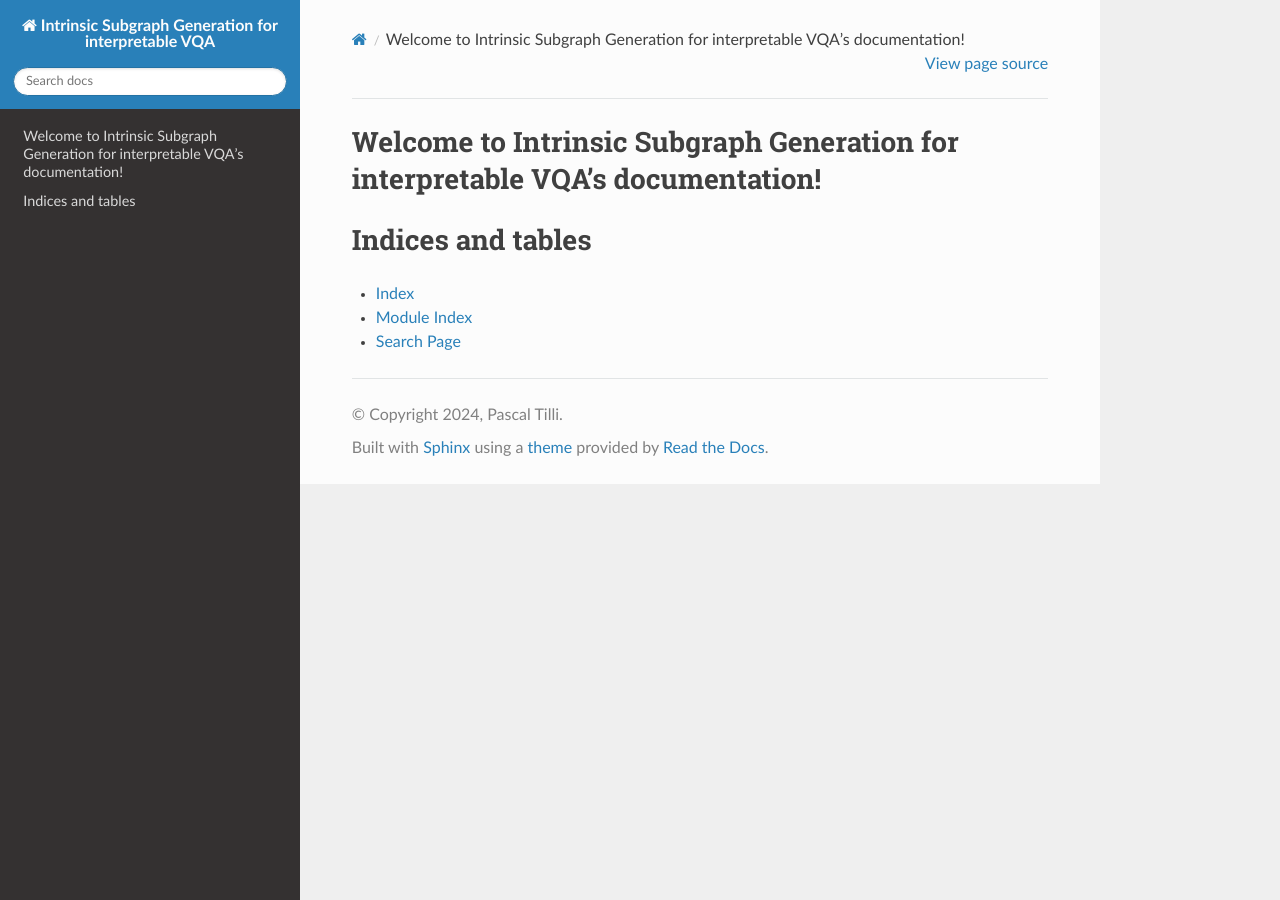
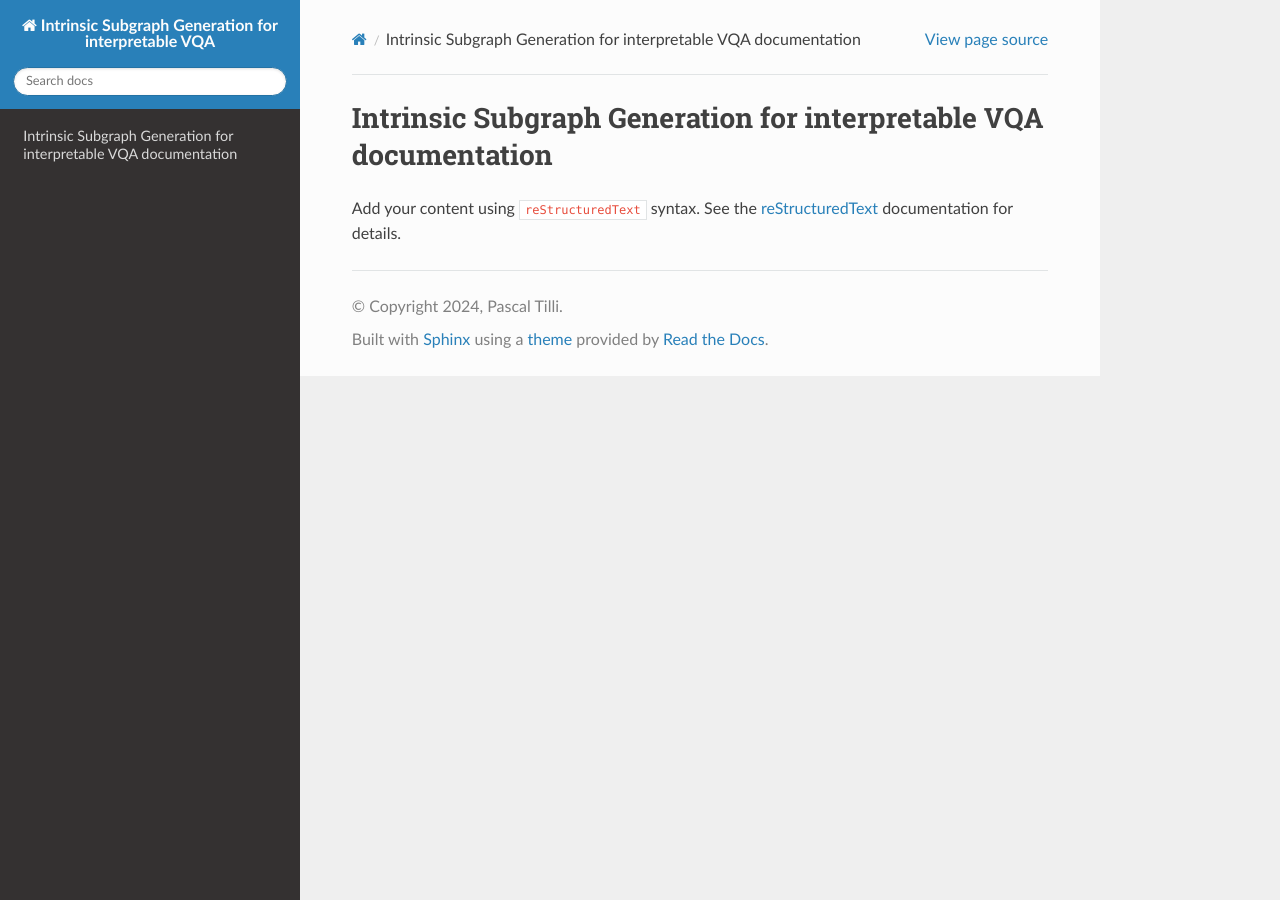
Before and after one commit to DigitalPhonetics/Intrinsic-Subgraph-Generation-for-VQA, a Sphinx documentation site: the page built from docs/index.rst, in a window 1280 px wide. Built offline with Sphinx 7.4.7 and the Read the Docs theme 3.1.0, drawn with Linux system fonts in a browser that asks for light colours.

Commit message:
update rtd

```diff
--- a/docs/conf.py
+++ b/docs/conf.py
@@ -8,11 +8,12 @@
 import os
 import sys
 
-sys.path.insert(0, os.path.abspath("../ISubGVQA"))
+sys.path.insert(0, os.path.abspath("../../ISubGVQA/"))
 
 project = "Intrinsic Subgraph Generation for interpretable VQA"
 copyright = "2024, Pascal Tilli"
 author = "Pascal Tilli"
+release = "2024"
 
 # -- General configuration ---------------------------------------------------
 # https://www.sphinx-doc.org/en/master/usage/configuration.html#general-configuration
--- a/docs/index.rst
+++ b/docs/index.rst
@@ -1,20 +1,16 @@
 .. Intrinsic Subgraph Generation for interpretable VQA documentation master file, created by
-   sphinx-quickstart on Thu Dec 12 11:37:52 2024.
+   sphinx-quickstart on Thu Dec 12 12:05:40 2024.
    You can adapt this file completely to your liking, but it should at least
    contain the root `toctree` directive.
 
-Welcome to Intrinsic Subgraph Generation for interpretable VQA's documentation!
-===============================================================================
+Intrinsic Subgraph Generation for interpretable VQA documentation
+=================================================================
+
+Add your content using ``reStructuredText`` syntax. See the
+`reStructuredText <https://www.sphinx-doc.org/en/master/usage/restructuredtext/index.html>`_
+documentation for details.
+
 
 .. toctree::
    :maxdepth: 2
    :caption: Contents:
-
-
-
-Indices and tables
-==================
-
-* :ref:`genindex`
-* :ref:`modindex`
-* :ref:`search`
```
